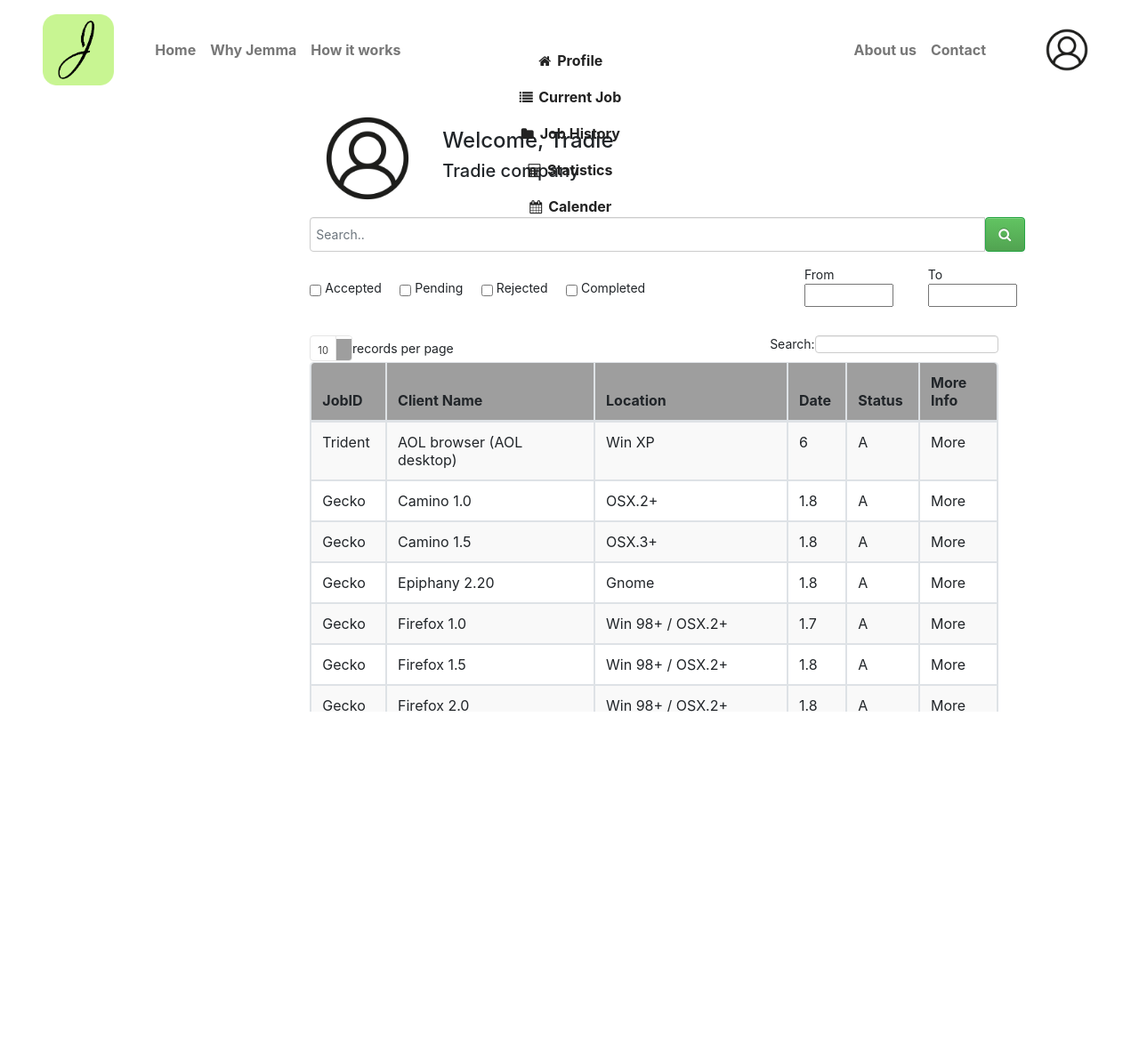
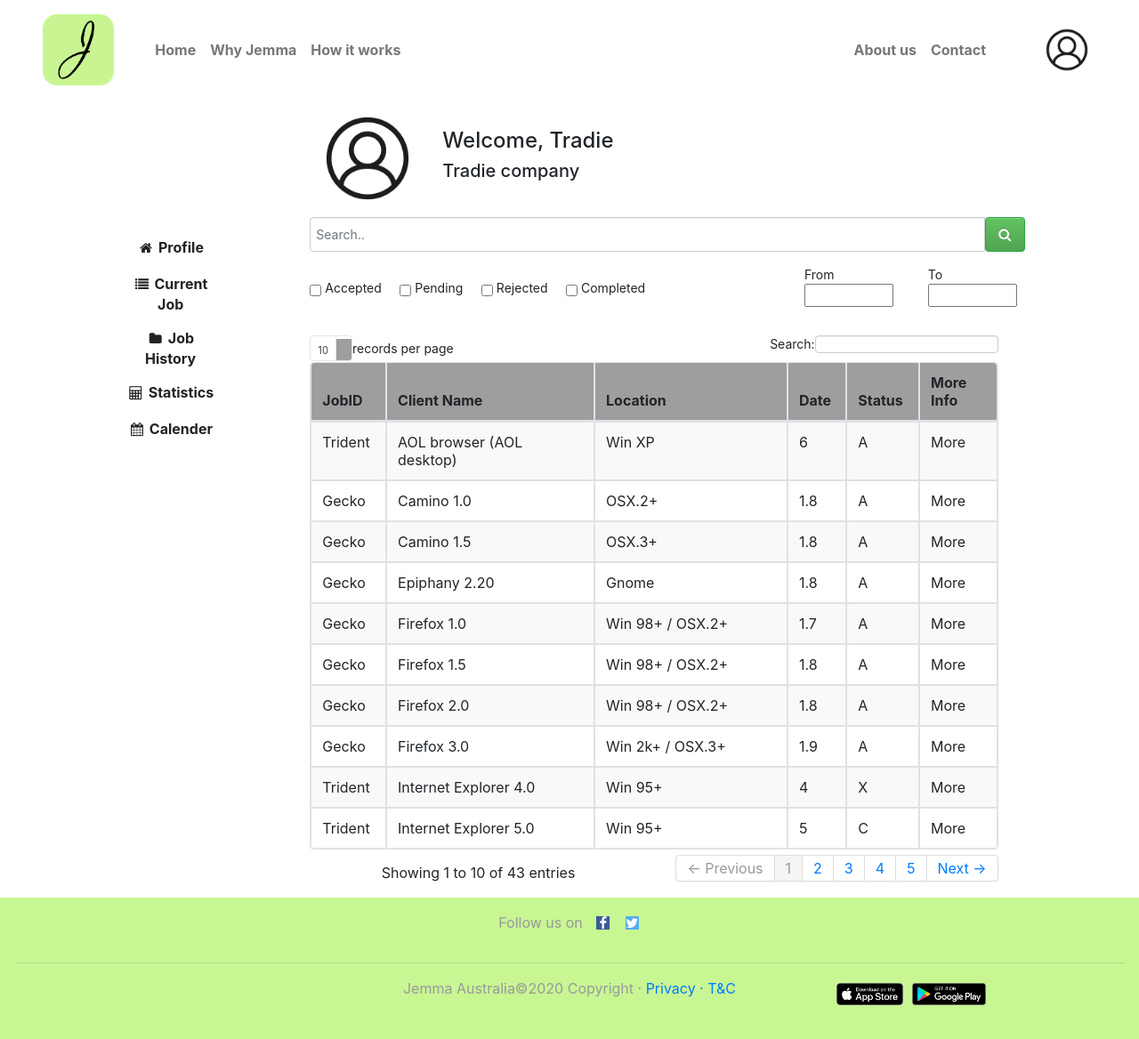
Before and after one commit to liutuo368/Jemma-Australia, a Django app: page /tradie_current_job in a window 1280 px wide. Shown: the whole page at 89% size. Before the commit the page ends 800 px from the top, so only its background shows below. Run offline with Django 3.2, Linux system fonts and the light colour scheme; some libraries are stand-ins or nearby versions; grey boxes are pictures that could not be loaded.

Commit message:
Fixed all sections in homepage

```diff
--- a/templates/Home/home.html
+++ b/templates/Home/home.html
@@ -153,7 +153,7 @@
             </select>
         </div>
         <div class="col-md-1">
-            <button type="button" class="btn btn-dark">
+            <button type="button" class="btn btn-dark btn-round">
                 Search
             </button>
         </div>
--- a/templates/Tradie/tradie_current_job.html
+++ b/templates/Tradie/tradie_current_job.html
@@ -4,8 +4,6 @@
     <meta charset="UTF-8">
     <meta name="viewport" content="width=device-width, initial-scale=1.0">
     <title>Current Job</title>
-
-    <link rel="stylesheet" type="text/css" href="../../static/CSS/tradie_profile.css">
 
     <!-- Latest compiled and minified CSS -->
     <link rel="stylesheet" href="https://maxcdn.bootstrapcdn.com/bootstrap/4.4.1/css/bootstrap.min.css">
@@ -67,9 +65,9 @@
 
     <div class="row col-md-12">
 
-        <div class="col-md-2 sidebar bg-white" style="margin-left: 7%;">
+        <div class="col-md-2 " style="margin-left: 7%">
             <div style="height: 15%"></div>
-            <div id="side_menu" class="sidebar-sticky" style="width: 100%;"></div>
+            <div id="side_menu" style="width: 100%"></div>
         </div>
 
         <div class="col-md-8" style="margin-left: 3%;">
```
Also changed, not shown: templates/Tradie/tradie_profile.html (+3 -4 lines).
